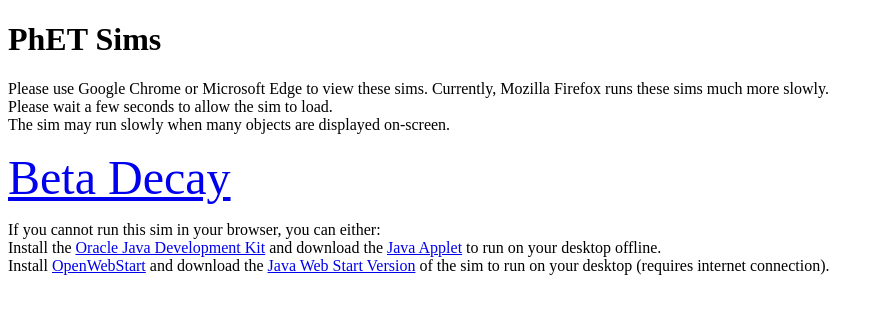
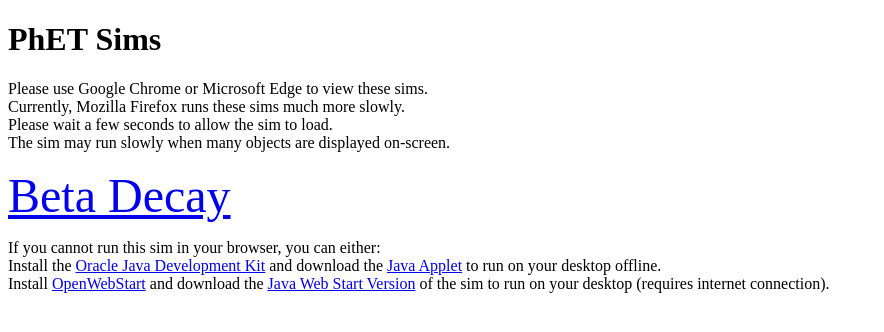
Before and after one commit to simonsavitt/PhET_CheerpJ, a plain HTML site: page index.html in a window 1280 px wide. Shown: the whole page, without its empty margins (0-884 px from the left). Drawn offline with Linux system fonts and the light colour scheme.

Commit message:
Update index.html

```diff
--- a/index.html
+++ b/index.html
@@ -7,7 +7,7 @@
 
 <body>
 <h1>PhET Sims</h1>
-<p>Please use Google Chrome or Microsoft Edge to view these sims. Currently, Mozilla Firefox runs these sims much more slowly.
+<p>Please use Google Chrome or Microsoft Edge to view these sims.<br />Currently, Mozilla Firefox runs these sims much more slowly.
 <br />Please wait a few seconds to allow the sim to load.<br />The sim may run slowly when many objects are displayed on-screen.</p>
 <font size="36"><a href="/PhET_CheerpJ/betadecay.html">Beta Decay</a></font>
 <br>
```
